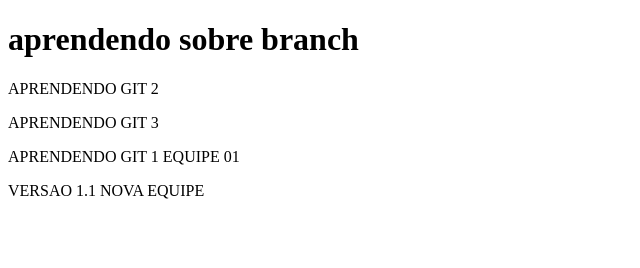
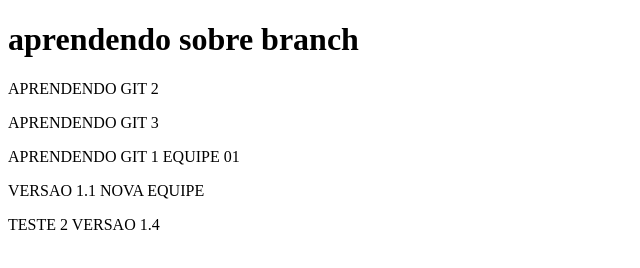
Before and after one commit to micaeljander/Aprendendo-a-aprender, a plain HTML site: page index.html in a window 1280 px wide. Shown: the whole page, without its empty margins (0-640 px from the left). Drawn offline with Linux system fonts and the light colour scheme.

Commit message:
equipe teste2 entregando V1.4

```diff
--- a/index.html
+++ b/index.html
@@ -13,4 +13,5 @@
 <p>APRENDENDO GIT 3</p>
 <p>APRENDENDO GIT 1 EQUIPE 01</p>
 <p>VERSAO 1.1 NOVA EQUIPE</p>
+<p>TESTE 2 VERSAO 1.4</p>
 </html>
```
